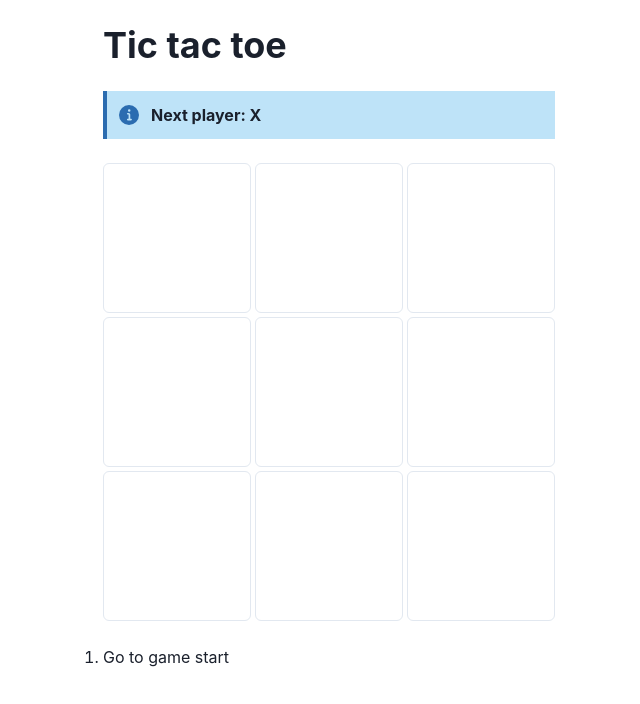
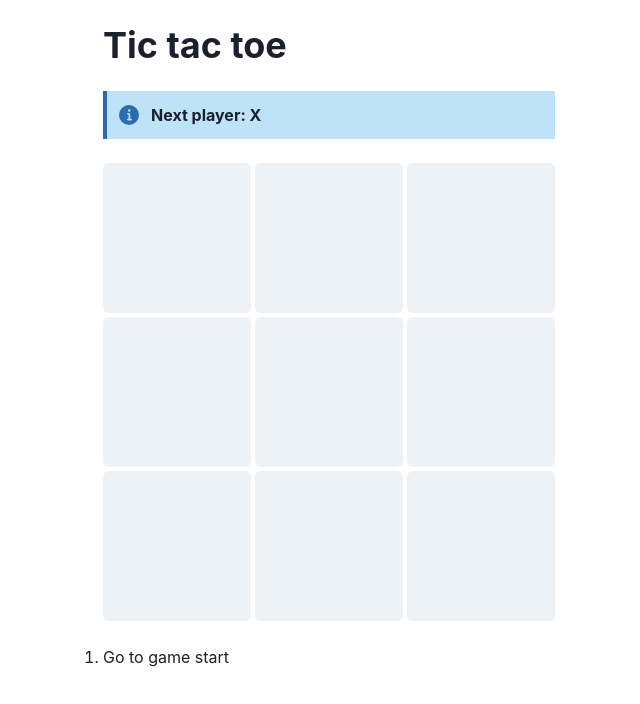
Before and after one commit to marklynskey/tic-tac-toe, a React (Create React App) app: page / in a window 1280 px wide. Shown: the top 704 px of the page, without its empty margins (311-951 px from the left). Built offline with nearby package versions, Linux system fonts and the light colour scheme.

Commit message:
add colours to buttons

```diff
--- a/src/components/Square/Square.jsx
+++ b/src/components/Square/Square.jsx
@@ -2,10 +2,10 @@ import { Button, Text } from '@chakra-ui/react';
 
 const Square = ({ onClick, value }) => (
   <Button
-    variant="outline"
     height="150px"
     width="100%"
     onClick={onClick}
+    colorScheme={value === 'O' ? 'blue' : value === 'X' ? 'pink' : 'gray'}
   >
     <Text fontSize="5xl">
       {value === 'O' ? '⭘' : value === 'X' ? '✕' : value }
```
